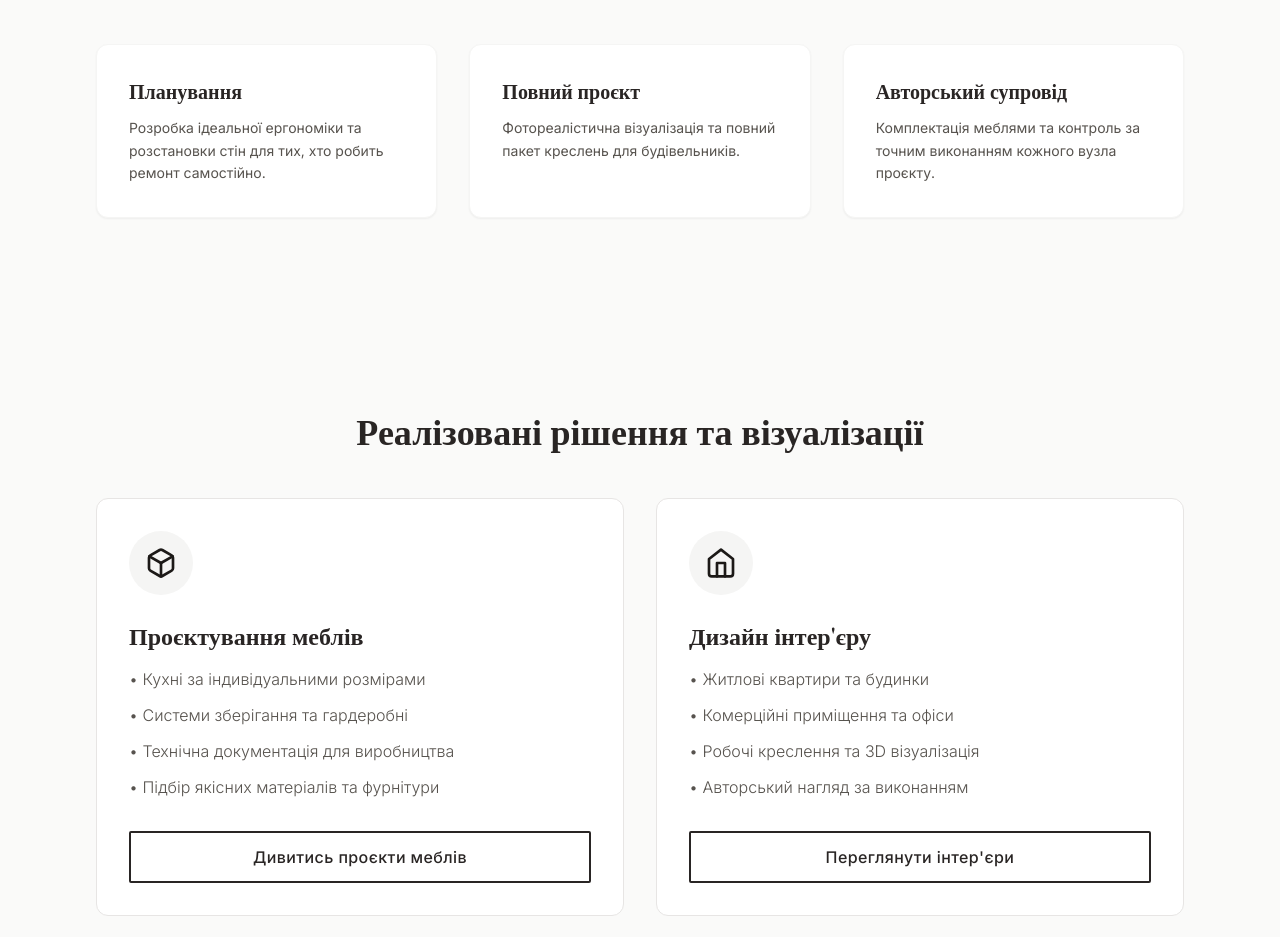
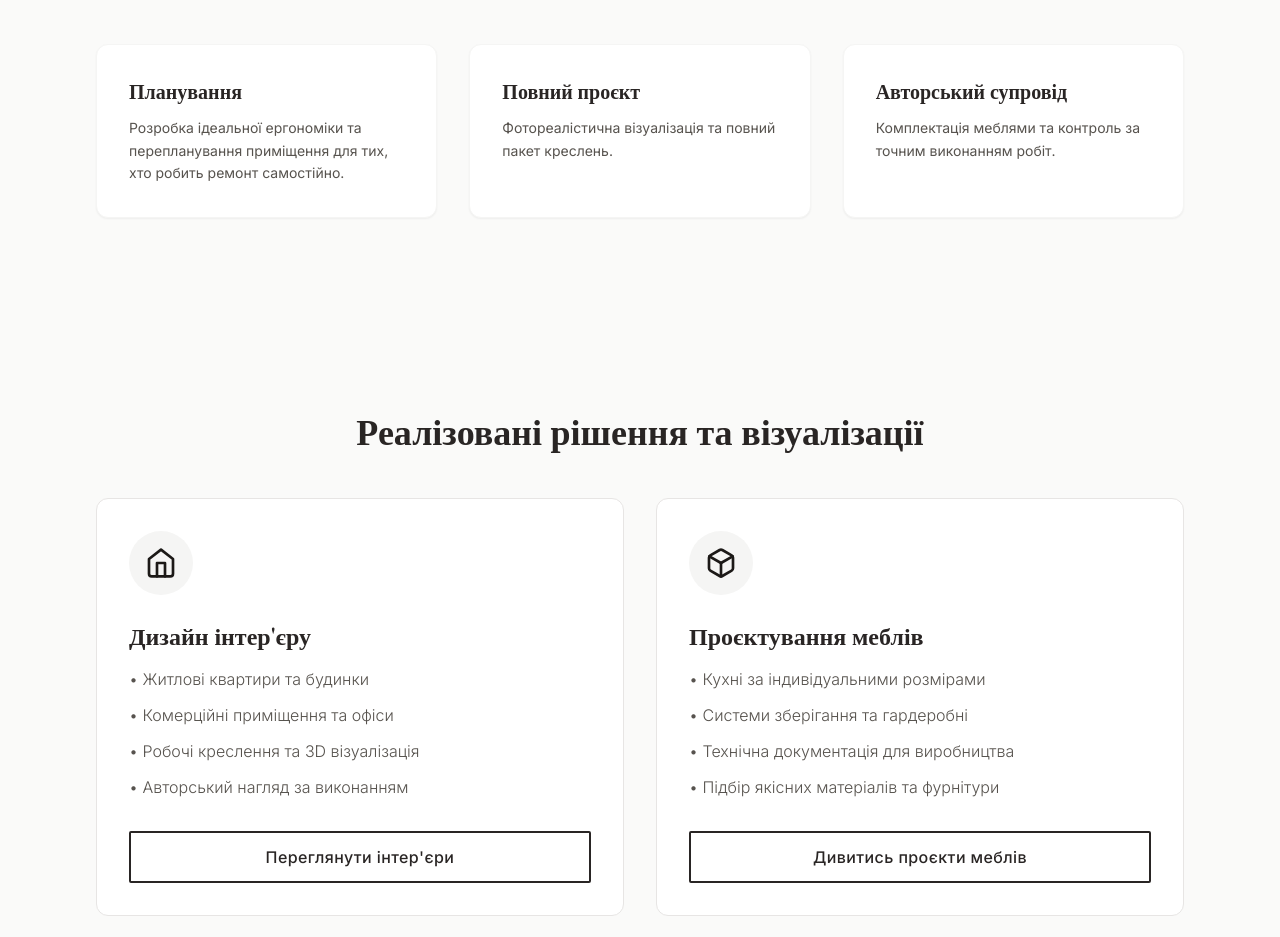
Before and after one commit to certdep-spec/irina-design, a React (Vite) app: page / in a window 1280 px wide. Shown: the part 1775-2712 px from the top of the page. Built offline with nearby package versions, Linux system fonts and the light colour scheme.

Commit message:
test deploy

```diff
--- a/src/data/portfolio.ts
+++ b/src/data/portfolio.ts
@@ -1,15 +1,29 @@
-import portfolioData from './portfolio.json';
-
-export type PortfolioCase = {
+export interface PortfolioCase {
   id: string
   title: string
+  meta: string
   category: 'interior' | 'furniture'
-  meta: string
+  coverImage: string
+  gallery: string[]
+  description?: string
   task?: string
   solution?: string
-  description?: string
-  coverImage: string
-  gallery: string[]
 }
 
-export const portfolioCases = portfolioData as PortfolioCase[];
+export const portfolioCases: PortfolioCase[] = [
+  {
+    id: '1',
+    title: 'Житловий інтер\'єр',
+    meta: '120 м² • мінімалізм',
+    category: 'interior',
+    coverImage: '/archives/living/001.webp',
+    gallery: [
+      '/archives/living/001.webp',
+      '/archives/living/4200d396-0e13-4b59-9a8c-759f17e28669.webp',
+      '/archives/living/7305e93e-7380-4095-8d4d-22183c01824e.webp',
+      '/archives/living/����ࠦ����_viber_2026-04-30_11-17-45-342.webp'
+    ],
+    task: 'розробити ергономічний простір без зайвих деталей',
+    solution: 'використання натуральних текстур, прихованих дверей та продуманого освітлення'
+  }
+]
--- a/src/pages/About.tsx
+++ b/src/pages/About.tsx
@@ -19,7 +19,7 @@ function About() {
     {
       step: '02',
       title: 'Планування',
-      description: 'Створюємо зручне та функціональне планування без зайвих рішень.'
+      description: 'Створюємо зручне та функціональне планування враховуючи побажання замовника.'
     },
     {
       step: '03',
@@ -102,17 +102,17 @@ function About() {
                 </p>
 
                 <p>
-                  Маю досвід роботи з житловими просторами різного масштабу,
+                  Маю досвід роботи з приміщеннями різного призначення та масштабу,
                   співпрацювала з клієнтами в Україні та за кордоном.
                 </p>
 
                 <p>
-                  Для мене дизайн — це не про картинку, а про комфорт у повсякденному житті.
-                  Я створюю інтер’єри, які легко реалізувати без зайвих витрат.
+                  Для мене дизайн — це комфорт, продуманість і гармонія у повсякденному житті.
+                  Я створюю інтер’єри, які поєднують естетику, функціональність і реалістичний підхід до реалізації.
                 </p>
 
                 <p>
-                  Працюю у Вінниці та по всій Україні дистанційно.
+                  Працюю у Вінниці та дистанційно.
                 </p>
               </div>
 
--- a/src/pages/Home.tsx
+++ b/src/pages/Home.tsx
@@ -74,7 +74,7 @@ const Home: React.FC = () => {
             Професійний підхід до кожного квадратного метра
           </h2>
           <p className="text-lg text-stone-600 leading-relaxed mb-8">
-             Дизайн інтер'єру — це не тільки про колір стін, а про правильну ергономіку, технічну грамотність та відсутність дорогих помилок під час будівництва. Ми допомагаємо створити простір, де кожен елемент має своє місце.
+             Дизайн інтер'єру — це продумана ергономіка, технічна грамотність і зважені рішення, які допомагають уникнути помилок. Ми створюємо простір, у якому кожен елемент гармонійно займає своє місце.
            </p>
           <Link to="/about" className="text-stone-800 font-medium border-b-2 border-stone-800 hover:text-stone-600 hover:border-stone-600 transition-all">
             Більше про наші принципи роботи
@@ -108,9 +108,9 @@ const Home: React.FC = () => {
           </h2>
           <div className="grid grid-cols-1 md:grid-cols-3 gap-8">
             {[
-              { title: 'Планування', desc: 'Розробка ідеальної ергономіки та розстановки стін для тих, хто робить ремонт самостійно.' },
-              { title: 'Повний проєкт', desc: 'Фотореалістична візуалізація та повний пакет креслень для будівельників.' },
-              { title: 'Авторський супровід', desc: 'Комплектація меблями та контроль за точним виконанням кожного вузла проєкту.' }
+              { title: 'Планування', desc: 'Розробка ідеальної ергономіки та перепланування приміщення для тих, хто робить ремонт самостійно.' },
+              { title: 'Повний проєкт', desc: 'Фотореалістична візуалізація та повний пакет креслень.' },
+              { title: 'Авторський супровід', desc: 'Комплектація меблями та контроль за точним виконанням робіт.' }
             ].map((service, index) => (
               <div key={index} className="bg-white p-8 rounded-xl shadow-sm hover:shadow-md transition-shadow border border-stone-100">
                 <h3 className="text-xl font-serif font-semibold mb-3 text-stone-800">{service.title}</h3>
@@ -131,7 +131,25 @@ const Home: React.FC = () => {
             Реалізовані рішення та візуалізації
           </h2>
           <div className="grid grid-cols-1 md:grid-cols-2 gap-8">
-            {/* Напрям 1: Дизайн меблів */}
+            {/* Напрям 1: Дизайн інтер'єру */}
+            <div className="bg-white p-8 rounded-xl border border-stone-200 hover:shadow-lg transition-all group">
+              <div className="w-16 h-16 bg-stone-100 group-hover:bg-stone-800 group-hover:text-white transition-colors rounded-full flex items-center justify-center mb-6">
+                <FiHome size={32} />
+              </div>
+              <h3 className="text-2xl font-serif font-semibold mb-4 text-stone-800">
+                Дизайн інтер'єру
+              </h3>
+              <ul className="space-y-3 text-stone-600 mb-8 font-light">
+                <li>• Житлові квартири та будинки</li>
+                <li>• Комерційні приміщення та офіси</li>
+                <li>• Робочі креслення та 3D візуалізація</li>
+                <li>• Авторський нагляд за виконанням</li>
+              </ul>
+              <Link to="/portfolio?filter=interior" className="btn-secondary w-full block text-center min-h-[48px] pt-3">
+                Переглянути інтер'єри
+              </Link>
+            </div>
+            {/* Напрям 2: Дизайн меблів */}
             <div className="bg-white p-8 rounded-xl border border-stone-200 hover:shadow-lg transition-all group">
               <div className="w-16 h-16 bg-stone-100 group-hover:bg-stone-800 group-hover:text-white transition-colors rounded-full flex items-center justify-center mb-6">
                 <FiBox size={32} />
@@ -147,24 +165,6 @@ const Home: React.FC = () => {
               </ul>
               <Link to="/portfolio?filter=furniture" className="btn-secondary w-full block text-center min-h-[48px] pt-3">
                 Дивитись проєкти меблів
-              </Link>
-            </div>
-            {/* Напрям 2: Дизайн інтер'єру */}
-            <div className="bg-white p-8 rounded-xl border border-stone-200 hover:shadow-lg transition-all group">
-              <div className="w-16 h-16 bg-stone-100 group-hover:bg-stone-800 group-hover:text-white transition-colors rounded-full flex items-center justify-center mb-6">
-                <FiHome size={32} />
-              </div>
-              <h3 className="text-2xl font-serif font-semibold mb-4 text-stone-800">
-                Дизайн інтер'єру
-              </h3>
-              <ul className="space-y-3 text-stone-600 mb-8 font-light">
-                <li>• Житлові квартири та будинки</li>
-                <li>• Комерційні приміщення та офіси</li>
-                <li>• Робочі креслення та 3D візуалізація</li>
-                <li>• Авторський нагляд за виконанням</li>
-              </ul>
-              <Link to="/portfolio?filter=interior" className="btn-secondary w-full block text-center min-h-[48px] pt-3">
-                Переглянути інтер'єри
               </Link>
             </div>
           </div>
--- a/src/pages/Portfolio.tsx
+++ b/src/pages/Portfolio.tsx
@@ -145,20 +145,6 @@ function Portfolio() {
                   <h3 className="text-2xl font-serif font-semibold mb-3 text-stone-800 group-hover:text-stone-600 transition-colors">
                     {item.title}
                   </h3>
-                  <p className="text-sm text-stone-400 mb-5 tracking-widest uppercase font-medium">
-                    {item.meta}
-                  </p>
-
-                  <div className="text-stone-600 text-sm leading-relaxed flex-grow">
-                    {item.task && item.solution ? (
-                      <div className="space-y-3">
-                        <p><span className="font-semibold text-stone-800">Завдання:</span> {item.task}</p>
-                        <p><span className="font-semibold text-stone-800">Рішення:</span> {item.solution}</p>
-                      </div>
-                    ) : (
-                      <p>{item.description}</p>
-                    )}
-                  </div>
                 </div>
               </div>
             ))}
```
